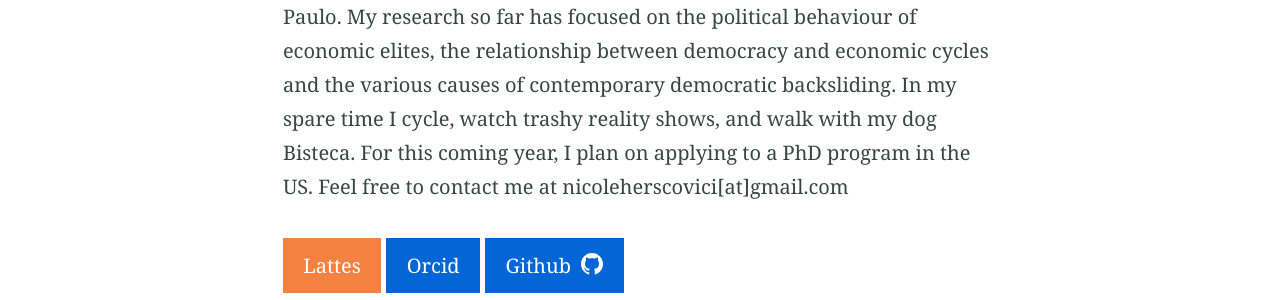
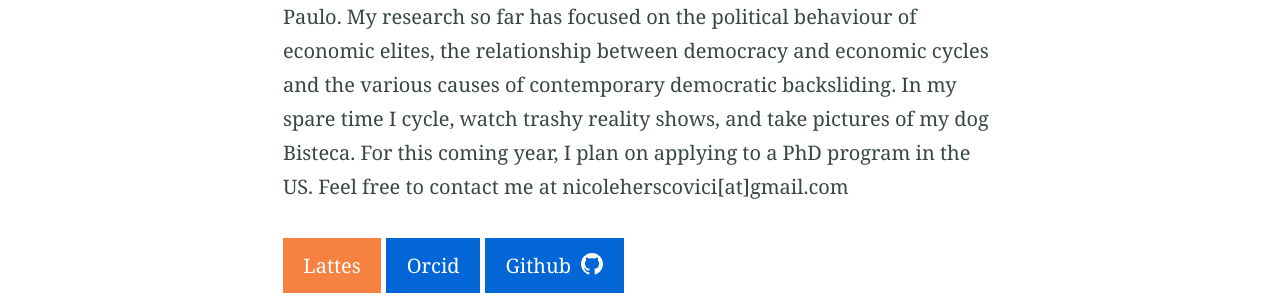
Before and after one commit to nicoleherscovici/nicoleherscovici.github.io, a Jekyll site: the page built from index.md, in a window 1280 px wide. Shown: the part 529-829 px from the top of the page. Built offline with Jekyll 4.4.1, drawn with Linux system fonts in a browser that asks for light colours; some of the changed text lies outside the part shown.

Commit message:
Update index.md

```diff
--- a/index.md
+++ b/index.md
@@ -9,6 +9,6 @@ excerpt: ""
 
 #### About me
 
-Hello! I’m a Brazilian political science master’s student at University of São Paulo. My research so far has focused on the political behaviour of economic elites, the relationship between democracy and economic cycles and the various causes of contemporary democratic backsliding. In my spare time I cycle, watch trashy reality shows, and walk with my dog Bisteca. For this coming year, I plan on applying to a PhD program in the US. Feel free to contact me at nicoleherscovici[at]gmail.com
+Hello! I’m a Brazilian political science master’s student at University of São Paulo. My research so far has focused on the political behaviour of economic elites, the relationship between democracy and economic cycles and the various causes of contemporary democratic backsliding. In my spare time I cycle, watch trashy reality shows, and take pictures of my dog Bisteca. For this coming year, I plan on applying to a PhD program in the US. Feel free to contact me at nicoleherscovici[at]gmail.com
 
 {% include button.html text="Lattes" link="http://lattes.cnpq.br/1112485617258357" color="#f68140" %} {% include button.html text="Orcid" link="https://orcid.org/0000-0002-6043-210X" color="#0366d6" %}  {% include button.html text="Github" icon="github" link="https://github.com/nicoleherscovici" color="#0366d6" %}
```
